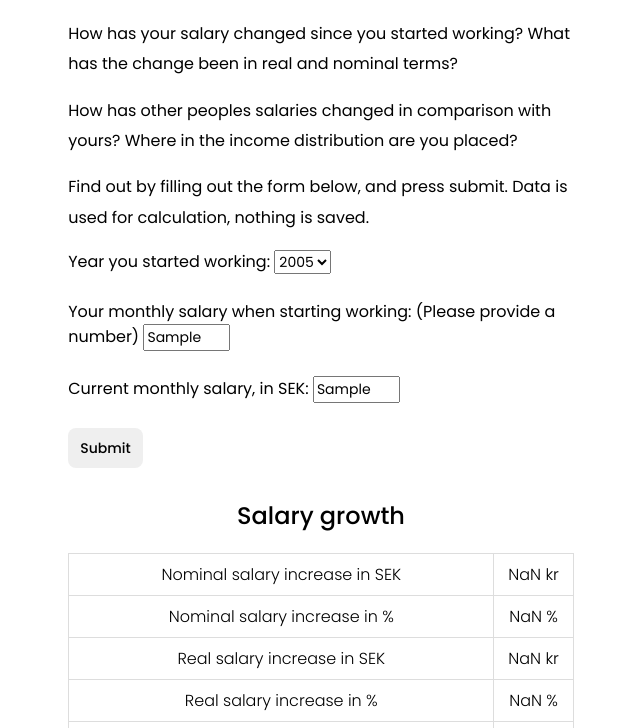
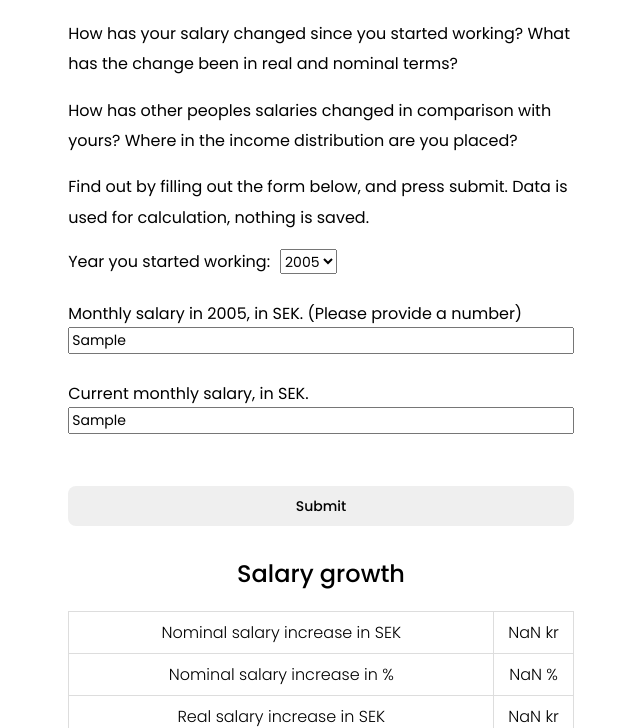
Before and after one commit to pajasthecat/real-income-presentor, a website with bundled scripts: page public/index.html in a window 1280 px wide. Both pictures are taken after typing "Sample", "Sample" into the empty fields and a click on the input "Submit". Shown: the part 72-800 px from the top of the page, without its empty margins (319-959 px from the left). Built offline with nearby package versions, Linux system fonts and the light colour scheme.

Commit message:
feat: redid form

```diff
--- a/public/index.html
+++ b/public/index.html
@@ -20,7 +20,7 @@
   </head>
   <body>
     <h1>Salary Snapshot</h1>
-    <div class="form-div">
+    <div class="text-div">
       <p>
         How has your salary changed since you started working? What has the
         change been in real and nominal terms?
@@ -35,6 +35,8 @@
         for calculation, nothing is saved.
       </p>
       <form id="dataForm">
+        <div class="formContainer">
+          <div class="formItemSelect">
             <label for="startYear">Year you started working:</label>
             <select id="startYear" name="startYear">
               <option value="2005">2005</option>
@@ -55,24 +57,19 @@
               <option value="2021">2020</option>
               <option value="2022">2020</option>
             </select>
-        <br /><br />
+          </div>
+          <br />
           <label for="startSalary" id="startSalaryLabel"></label>
-        <input
-          type="text"
-          id="startSalary"
-          name="startSalary"
-          size="4"
-        /><br /><br />
-        <label for="currentSalary" id="currentSalaryLabel"
-          >Current monthly salary, in SEK:</label
-        >
+          <input type="text" id="startSalary" name="startSalary" />
+          <br />
+          <label for="currentSalary" id="currentSalaryLabel"></label>
           <input
             type="text"
             id="currentSalary"
             name="currentSalary"
-          size="4"
           /><br /><br />
           <input type="submit" class="button" value="Submit" />
+        </div>
       </form>
     </div>
 
--- a/public/scripts/index.mjs
+++ b/public/scripts/index.mjs
@@ -5,6 +5,25 @@ import {
   round,
   formatAndRoundCurrency,
 } from "../scripts/src/incomeService.mjs";
+
+const setStartSalaryLabel = (startYear) =>
+  (document.getElementById(
+    "startSalaryLabel"
+  ).innerHTML = `Monthly salary in ${startYear}, in SEK.`);
+
+const setCurrentSalaryLabel = () =>
+  (document.getElementById("currentSalaryLabel").innerHTML =
+    "Current monthly salary, in SEK.");
+
+const setStartSalaryLabelValidationError = (startYear) =>
+  (document.getElementById(
+    "startSalaryLabel"
+  ).innerHTML = `Monthly salary in ${startYear}, in SEK. (Please provide a number)`);
+
+const setCurrentSalaryLabelValidationError = () =>
+  (document.getElementById(
+    "currentSalaryLabel"
+  ).innerHTML = `Current monthly salary, in SEK. (Please provide a number)`);
 
 const setTableHeaders = (startYear) => {
   document.getElementById(
@@ -19,9 +38,9 @@ const setTableHeaders = (startYear) => {
     "todayWageInThenCurrencyLabel"
   ).innerHTML = `Your salary today calculated in ${startYear} SEK`;
 
-  document.getElementById(
-    "startSalaryLabel"
-  ).innerHTML = `Monthly wage in ${startYear} SEK:`;
+  setStartSalaryLabel(startYear);
+
+  setCurrentSalaryLabel();
 };
 
 const setStartValues = () => {
@@ -30,24 +49,20 @@ const setStartValues = () => {
   setTableHeaders(startYear.value);
 };
 
-const validateInput = (startIncome, todayIncome) => {
+const validateInput = (startIncome, todayIncome, startYear) => {
   if (isNaN(startIncome)) {
-    document.getElementById("startSalaryLabel").innerHTML =
-      "Your monthly salary when starting working: (Please provide a number)";
+    setStartSalaryLabelValidationError(startYear);
     return;
   }
 
   if (isNaN(todayIncome)) {
-    document.getElementById("currentSalaryLabel").innerHTML =
-      "Your monthly salary today: (Please provide a number)";
+    setCurrentSalaryLabelValidationError();
     return;
   }
 
-  document.getElementById("currentSalaryLabel").innerHTML =
-    "Monthly salary now:";
+  setCurrentSalaryLabel();
 
-  document.getElementById("startSalaryLabel").innerHTML =
-    "Monthly salary when starting working:";
+  setStartSalaryLabel(startYear);
 };
 
 const setTableValues = (incomeData) => {
@@ -116,7 +131,7 @@ form.addEventListener("submit", (event) => {
   const startIncome = parseInt(startSalary.value);
   const todayIncome = parseInt(currentSalary.value);
 
-  validateInput(startIncome, todayIncome);
+  validateInput(startIncome, todayIncome, startYearInput.value);
 
   const incomeData = getIncomeData(
     {
--- a/public/styles/index.css
+++ b/public/styles/index.css
@@ -8,17 +8,28 @@ p {
   font-style: normal;
   line-height: 1.9;
 }
-.form-div {
+.text-div {
   margin: auto;
   width: 40%;
   padding-bottom: 10px;
+}
+
+.formContainer {
+  display: flex;
+  flex-direction: column;
+  gap: 1px;
+}
+
+.formItemSelect {
+  display: flex;
+  flex-direction: row;
+  gap: 10px;
 }
 
 h1 {
   text-align: center;
   font-weight: 700;
   font-style: normal;
-
 }
 h2 {
   text-align: center;
@@ -57,6 +68,7 @@ input {
   font-family: "Poppins", sans-serif;
   font-size: 14px;
 }
+
 select {
   font-weight: 400;
   font-family: "Poppins", sans-serif;
@@ -104,7 +116,9 @@ img {
 @media screen and (max-width: 800px) {
   table,
   footer,
-  .form-div {
+  th,
+  td,
+  .text-div {
     width: 90%;
     font-size: small;
   }
```
Lines whose indentation alone changed are shown as unchanged.
